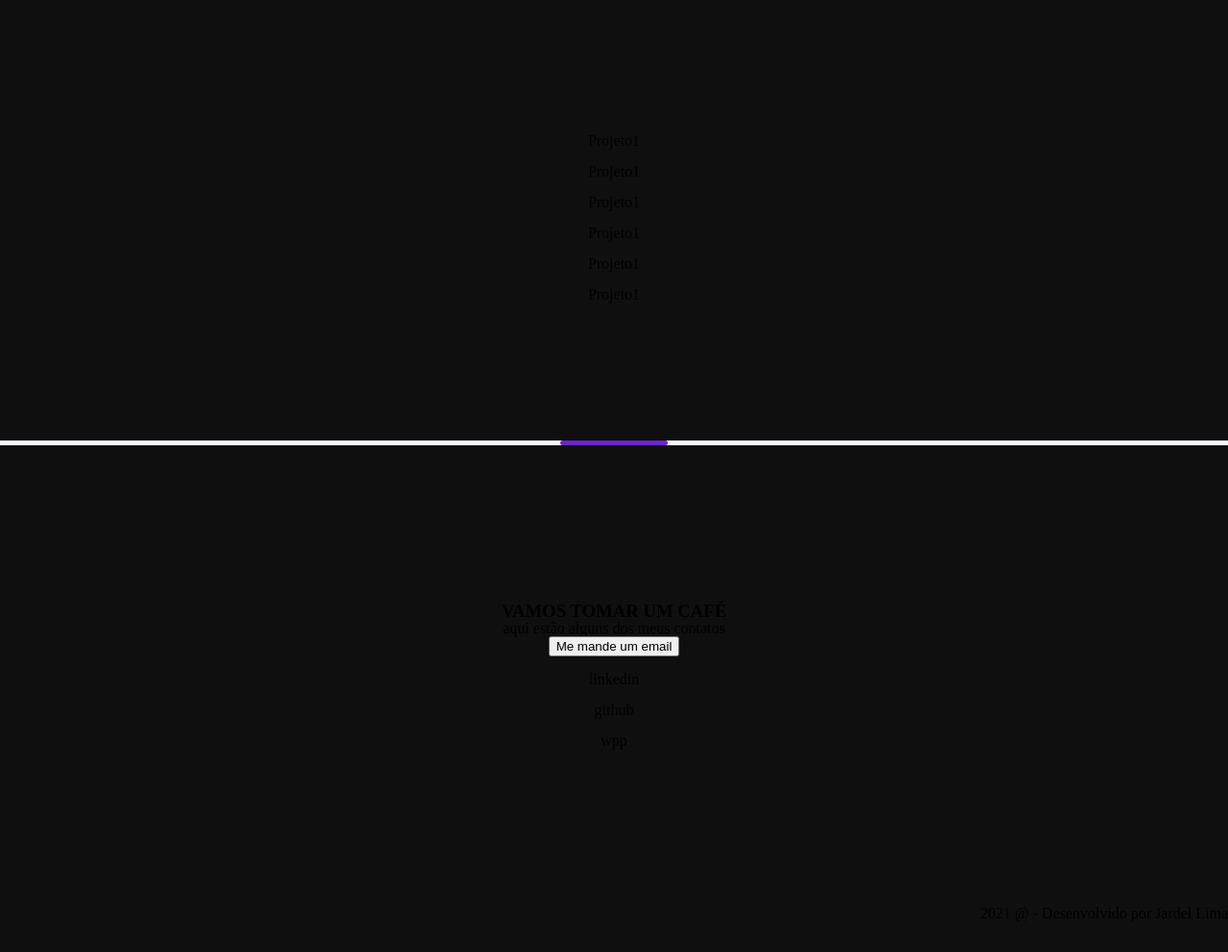
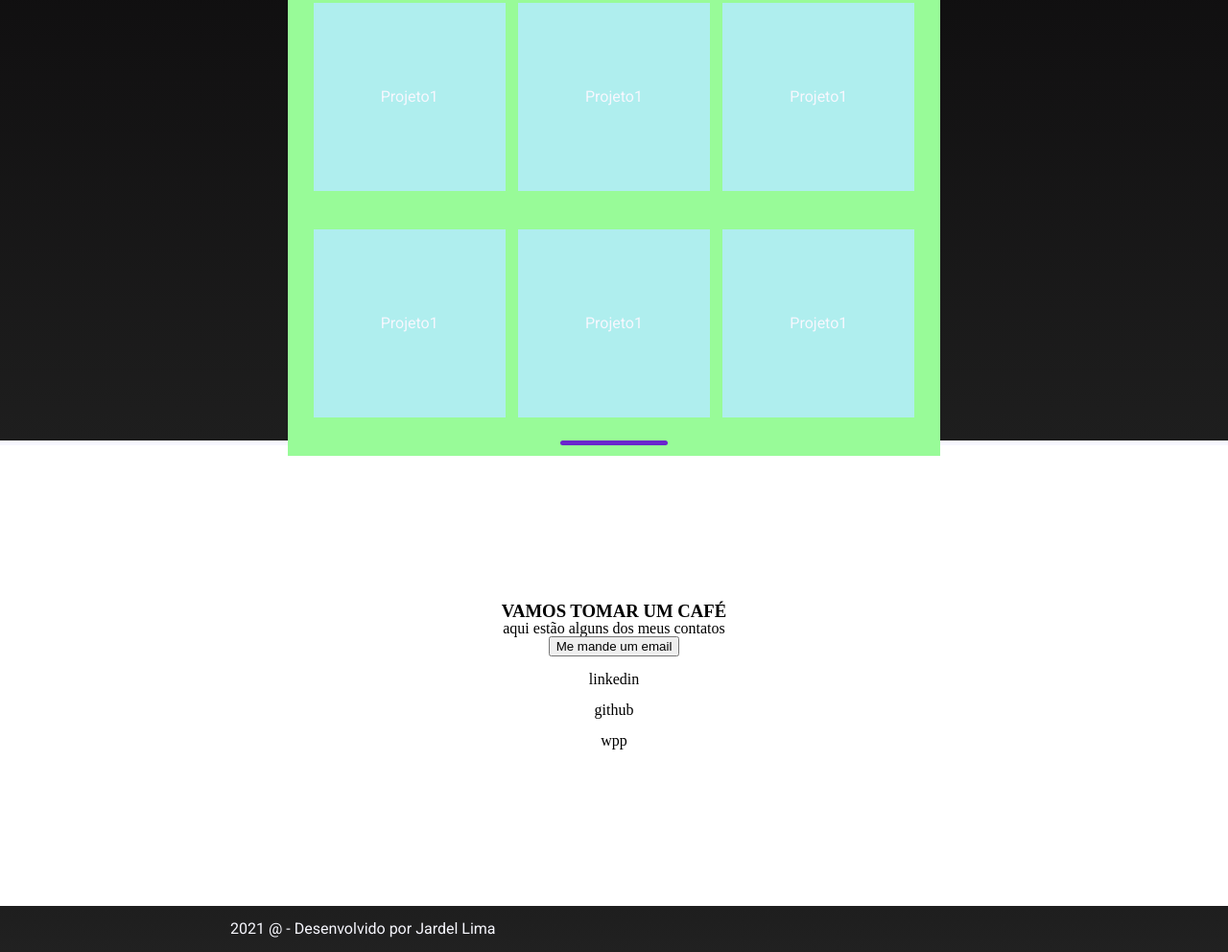
Before and after one commit to Jarbass/Jarbass.github.io, a plain HTML site: page index.html in a window 1280 px wide. Shown: the part 1269-2261 px from the top of the page at 96% size. Before the commit the page ends 2229 px from the top, so only its background shows below. Drawn offline with Linux system fonts and the light colour scheme.

Commit message:
Arquivos SASS

```diff
--- a/css/scss/_estrutura.scss
+++ b/css/scss/_estrutura.scss
@@ -4,9 +4,6 @@
 }
 
 .container-footer {
-    @include flexbox-structure-footer;
+    @include flexbox-structure;
+    height: 3em;;
 }
-
-body {
-    background-color: $black;
-}
--- a/css/scss/_flexbox.scss
+++ b/css/scss/_flexbox.scss
@@ -5,9 +5,3 @@
     align-items: center;
     text-align: center;
 }
-
-@mixin flexbox-structure-footer {
-    display: flex;
-    justify-content: flex-end;
-    align-items: center;
-}
--- /dev/null
+++ b/css/scss/_footer.scss
@@ -0,0 +1,40 @@
+.container-footer {
+    @include gutter;
+
+    flex-direction: row;
+    justify-content: space-between;
+    color: $white;
+    background: linear-gradient(180deg, rgb(30, 30, 30), rgb(33, 33, 33));
+    font-family: $font-2;
+
+    .social {
+        @include flexbox-structure;
+
+        flex-direction: row;
+        justify-content: space-around;
+        width: 20em;
+
+        .rede-social {
+            @include flexbox-structure;
+
+            flex-direction: row;
+            padding: 5px 5px;
+
+            img {
+                width: 30px;
+                height: 30px;
+                transition: 0.3s ease-in-out;
+
+                &:hover {
+                    cursor: pointer;
+                    transform: translateY(-10%);
+                }
+            }
+        }
+
+        .linkedin img {
+            width: 25px;
+            height: 25px;
+        }
+    }
+}
--- /dev/null
+++ b/css/scss/_projetos.scss
@@ -0,0 +1,41 @@
+.construcao {
+    display: none;
+}
+
+// TALVEZ COLOCAR UM CARROSEL
+.cont-projetos {
+    color: $white;
+    background: linear-gradient(180deg, #100F10, rgb(30, 30, 30));
+
+    h3 {
+        font-family: $font-1;
+        font-size: 2rem;
+    }
+
+    img {
+        margin-top: 90px;
+    }
+
+    p {
+        font-family: $font-2;
+        margin-bottom: 90px;
+    }
+}
+
+.projetos {
+    background-color: palegreen;
+    @include flexbox-structure;
+    flex-direction: row;
+    flex-wrap: wrap;
+    justify-content: space-around;
+    width: 50%;
+    margin: 20px 20px;
+    padding: 20px 20px;
+
+    .proj {
+        @include flexbox-structure;
+        background-color: paleturquoise;
+        width: 200px;
+        margin: 20px 5px;
+    }
+}
--- a/css/scss/_sobre.scss
+++ b/css/scss/_sobre.scss
@@ -1,5 +1,6 @@
 .container-sobre {
     @include flexbox-structure;
+    background-color: $black;
 }
 
 .sobre {
--- a/css/scss/style.scss
+++ b/css/scss/style.scss
@@ -9,3 +9,5 @@
 @import 'separador';
 @import 'sobre';
 @import 'ferramentas';
+@import 'projetos';
+@import 'footer';
```
Also changed, not shown: css/scss/style.css, 1 other file.
